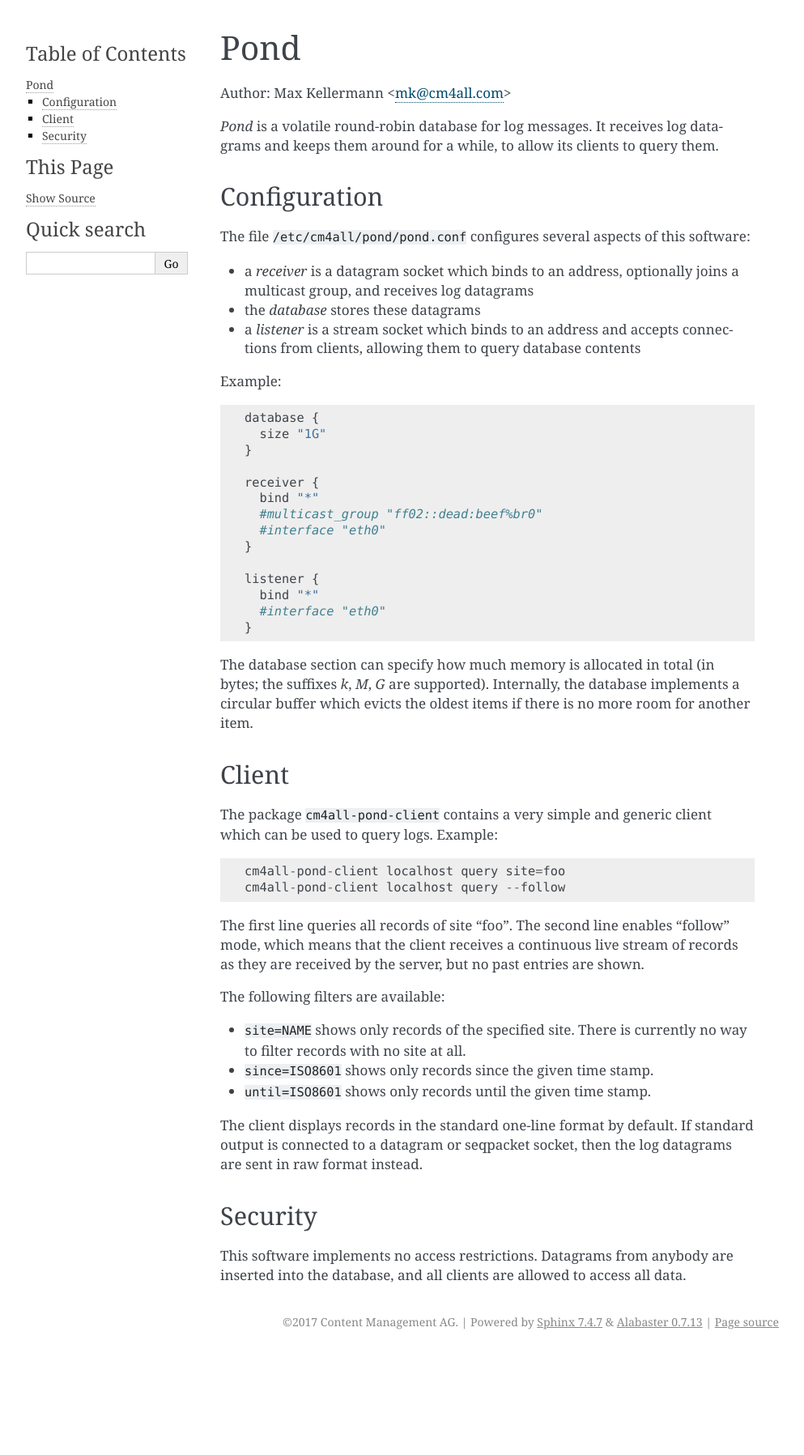
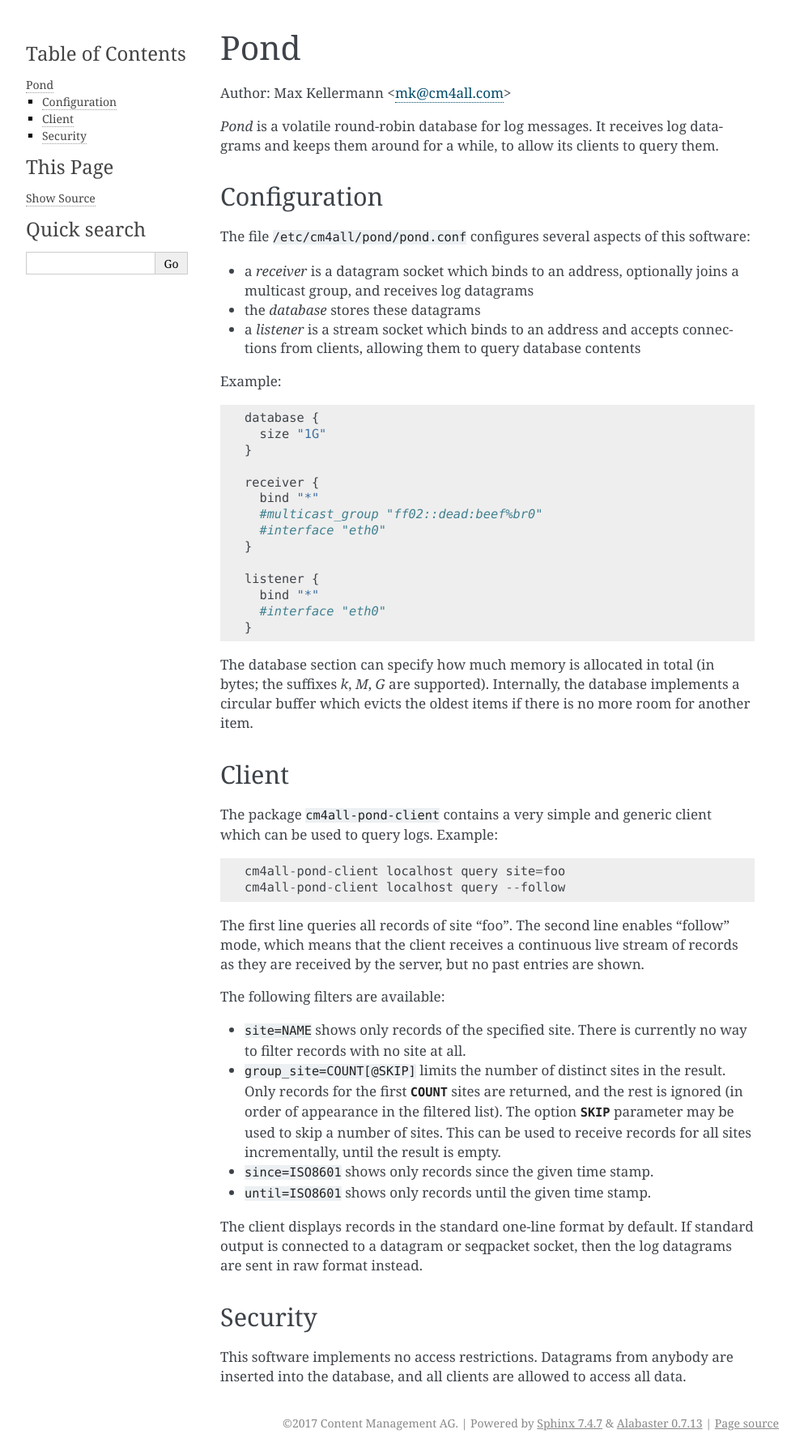
Before and after one commit to CM4all/pond, a Sphinx documentation site: the page built from doc/index.rst, in a window 1280 px wide. Shown: the whole page at 81% size, without its empty margins (148-1141 px from the left). Built offline with Sphinx 7.4.7, drawn with Linux system fonts in a browser that asks for light colours; before the commit the page ends 1672 px from its top, so only the background shows below that.

Commit message:
Protocol: add PondRequestCommand::GROUP_SITE

```diff
--- a/doc/index.rst
+++ b/doc/index.rst
@@ -63,6 +63,12 @@
 
 - :samp:`site=NAME` shows only records of the specified site.  There
   is currently no way to filter records with no site at all.
+- :samp:`group_site=COUNT[@SKIP]` limits the number of distinct sites
+  in the result.  Only records for the first :envvar:`COUNT` sites are
+  returned, and the rest is ignored (in order of appearance in the
+  filtered list).  The option :envvar:`SKIP` parameter may be used to
+  skip a number of sites.  This can be used to receive records for all
+  sites incrementally, until the result is empty.
 - :samp:`since=ISO8601` shows only records since the given time stamp.
 - :samp:`until=ISO8601` shows only records until the given time stamp.
 
```
Also changed, not shown: 7 other files.
